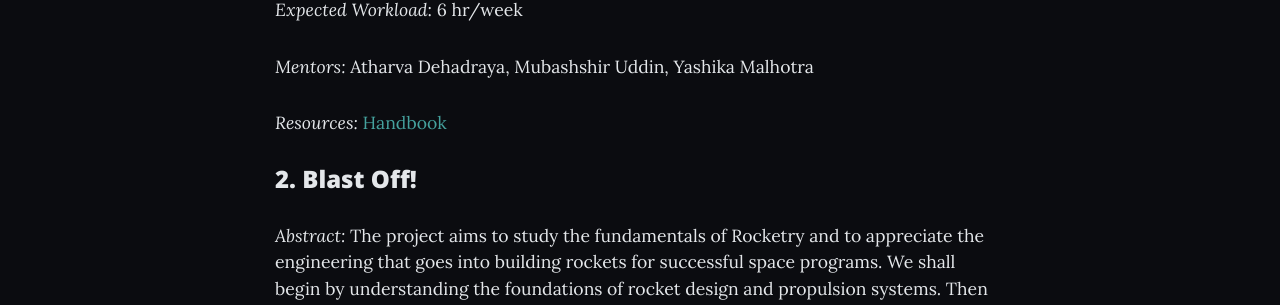
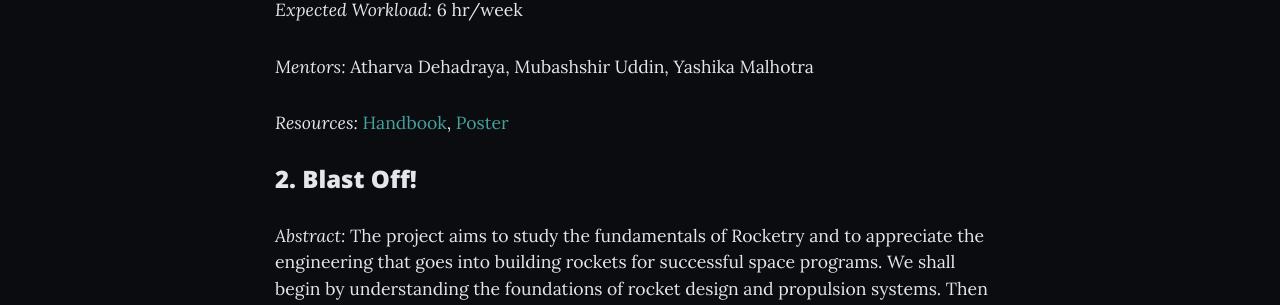
Before and after one commit to astroclubiitk/astroclubiitk.github.io, a Jekyll site: the page built from _projects/summer-2022.md, in a window 1280 px wide and 900 px high, scrolled down 839 px. Shown: the part 149-454 px from the top of the window. Built offline with Jekyll 4.4.1, drawn with Linux system fonts in a browser that asks for light colours; nearby versions of some CDN libraries.

Commit message:
add Astro Instruments 101 poster

```diff
--- a/_projects/summer-2022.md
+++ b/_projects/summer-2022.md
@@ -15,7 +15,7 @@ button-text: Summer 2022
 
 *Mentors:* Atharva Dehadraya, Mubashshir Uddin, Yashika Malhotra
 
-*Resources:* <a href="/assets/docs/projects/2022/Astro_101/Handbook.pdf" target="_blank">Handbook</a>
+*Resources:* <a href="/assets/docs/projects/2022/Astro_101/Handbook.pdf" target="_blank">Handbook</a>, <a href="/assets/docs/projects/2022/Astro_101/Poster.pdf" target="_blank">Poster</a>
 
 ### 2. Blast Off!
 
```
Also changed, not shown: 1 other file.
